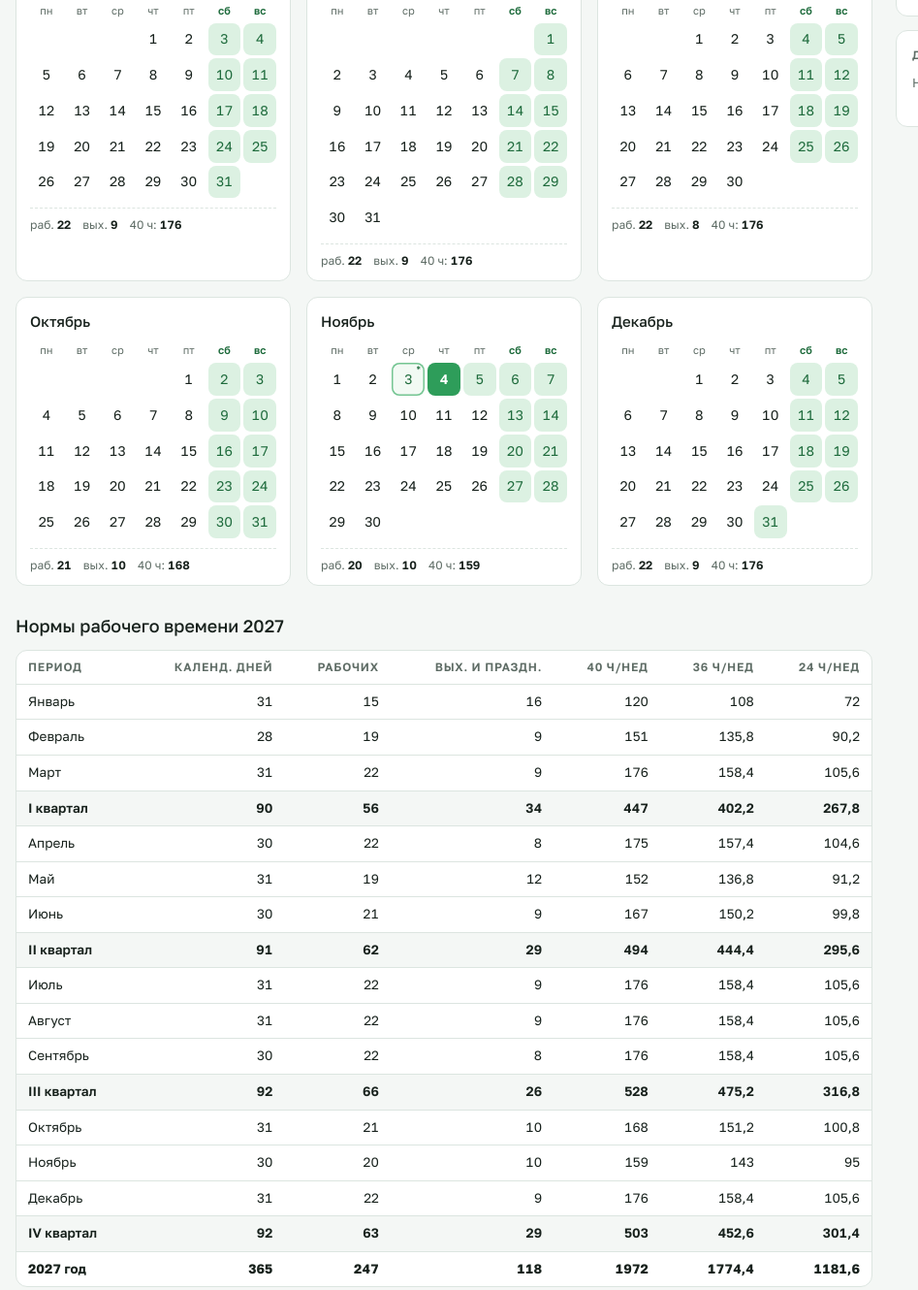
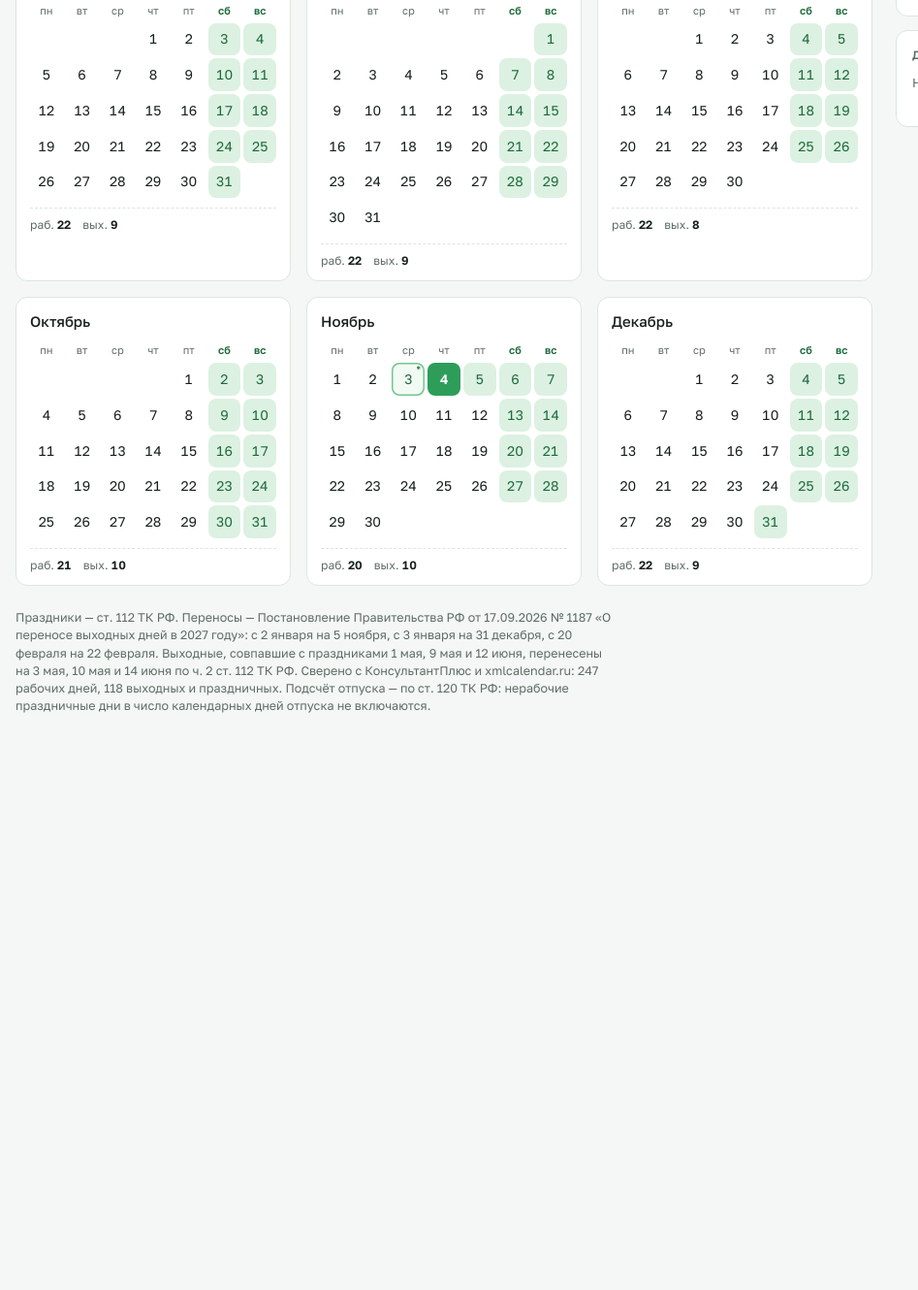
Before and after one commit to xHammerxx/Calendar, a plain HTML site: page index.html in a window 1280 px wide. Shown: the part 859-2189 px from the top of the page at 97% size, without its empty margins (0-947 px from the left). After the commit the page ends 1705 px from the top, so only its background shows below. Drawn offline with Linux system fonts and the light colour scheme; a web font is replaced by a local one.

Commit message:
Убрана таблица норм рабочего времени
Co-Authored-By: Claude Opus 5.5 <noreply@anthropic.com>
Claude-Session: https://claude.ai/code/session_01GULKC8ubgbvWAgRSFotFhX

```diff
--- a/index.html
+++ b/index.html
@@ -155,16 +155,7 @@ kbd { font: inherit; font-size: 11.5px; padding: 1px 5px; border: 1px solid var(
 textarea.copybox { width: 100%; min-height: 120px; margin-top: 10px; font: inherit; font-size: 12.5px; padding: 8px; border-radius: 8px; border: 1px solid var(--line); background: var(--bg); color: var(--fg); }
 .toast { font-size: 12.5px; color: var(--ok); margin-top: 8px; min-height: 1em; }
 
-section.norms { margin-top: 28px; }
-section.norms h2 { font-family: var(--font-display); font-weight: 500; font-size: 18px; margin: 0 0 12px; }
-.table-scroll { overflow-x: auto; background: var(--surface); border: 1px solid var(--line); border-radius: var(--radius); }
-table { border-collapse: collapse; width: 100%; font-size: 13.5px; font-variant-numeric: tabular-nums; }
-th, td { padding: 8px 12px; text-align: right; border-bottom: 1px solid var(--line); white-space: nowrap; }
-th:first-child, td:first-child { text-align: left; }
-thead th { font-size: 12px; text-transform: uppercase; letter-spacing: .06em; color: var(--muted); font-weight: 600; }
-tr.q td { background: var(--bg); font-weight: 600; }
-tr.y td { font-weight: 700; border-bottom: 0; }
-.src { font-size: 12.5px; color: var(--muted); margin-top: 12px; max-width: 80ch; }
+.src { font-size: 12.5px; color: var(--muted); margin-top: 24px; max-width: 80ch; }
 
 .mobilebar { display: none; }
 
@@ -209,16 +200,7 @@ tr.y td { font-weight: 700; border-bottom: 0; }
     <main>
       <div class="months" id="months"></div>
 
-      <section class="norms" aria-labelledby="normsTitle">
-        <h2 id="normsTitle">Нормы рабочего времени 2027</h2>
-        <div class="table-scroll">
-          <table id="normsTable">
-            <thead><tr><th>Период</th><th>Календ. дней</th><th>Рабочих</th><th>Вых. и праздн.</th><th>40 ч/нед</th><th>36 ч/нед</th><th>24 ч/нед</th></tr></thead>
-            <tbody></tbody>
-          </table>
-        </div>
-        <p class="src">Праздники — ст. 112 ТК РФ. Переносы — Постановление Правительства РФ от 17.09.2026 № 1187 «О переносе выходных дней в 2027 году»: с 2 января на 5 ноября, с 3 января на 31 декабря, с 20 февраля на 22 февраля. Выходные, совпавшие с праздниками 1 мая, 9 мая и 12 июня, перенесены на 3 мая, 10 мая и 14 июня по ч. 2 ст. 112 ТК РФ. Итоги сверены с КонсультантПлюс и xmlcalendar.ru: 247 рабочих дней, 118 выходных и праздничных, 1972 ч при 40-часовой неделе. Подсчёт отпуска — по ст. 120 ТК РФ: нерабочие праздничные дни в число календарных дней отпуска не включаются.</p>
-      </section>
+      <p class="src">Праздники — ст. 112 ТК РФ. Переносы — Постановление Правительства РФ от 17.09.2026 № 1187 «О переносе выходных дней в 2027 году»: с 2 января на 5 ноября, с 3 января на 31 декабря, с 20 февраля на 22 февраля. Выходные, совпавшие с праздниками 1 мая, 9 мая и 12 июня, перенесены на 3 мая, 10 мая и 14 июня по ч. 2 ст. 112 ТК РФ. Сверено с КонсультантПлюс и xmlcalendar.ru: 247 рабочих дней, 118 выходных и праздничных. Подсчёт отпуска — по ст. 120 ТК РФ: нерабочие праздничные дни в число календарных дней отпуска не включаются.</p>
     </main>
 
     <aside class="panel" aria-label="Мой отпуск">
@@ -431,24 +413,10 @@ function periodsOf(selected) {
     const n = norms(monthDays(m));
     const foot = document.createElement("div");
     foot.className = "month-foot";
-    foot.innerHTML = "<span>раб. <b>" + n.work + "</b></span><span>вых. <b>" + n.off + "</b></span><span>40 ч: <b>" + String(n.h40).replace(".", ",") + "</b></span>";
+    foot.innerHTML = "<span>раб. <b>" + n.work + "</b></span><span>вых. <b>" + n.off + "</b></span>";
     card.appendChild(foot);
     monthsEl.appendChild(card);
   }
-
-  // --- таблица норм ---
-  (function buildNorms() {
-    const tb = document.querySelector("#normsTable tbody");
-    const f = v => String(v).replace(".", ",");
-    const row = (label, n, cls) => '<tr' + (cls ? ' class="' + cls + '"' : '') + '><td>' + label + '</td><td>' + n.cal + '</td><td>' + n.work + '</td><td>' + n.off + '</td><td>' + f(n.h40) + '</td><td>' + f(n.h36) + '</td><td>' + f(n.h24) + '</td></tr>';
-    let html = "";
-    ["I", "II", "III", "IV"].forEach((q, qi) => {
-      for (let m = qi * 3; m < qi * 3 + 3; m++) html += row(MONTHS[m], norms(monthDays(m)));
-      html += row(q + " квартал", norms(ALL.filter(x => Math.floor(x.m / 3) === qi)), "q");
-    });
-    html += row("2027 год", norms(ALL), "y");
-    tb.innerHTML = html;
-  })();
 
   // --- элементы панели ---
   const $ = id => document.getElementById(id);
```
